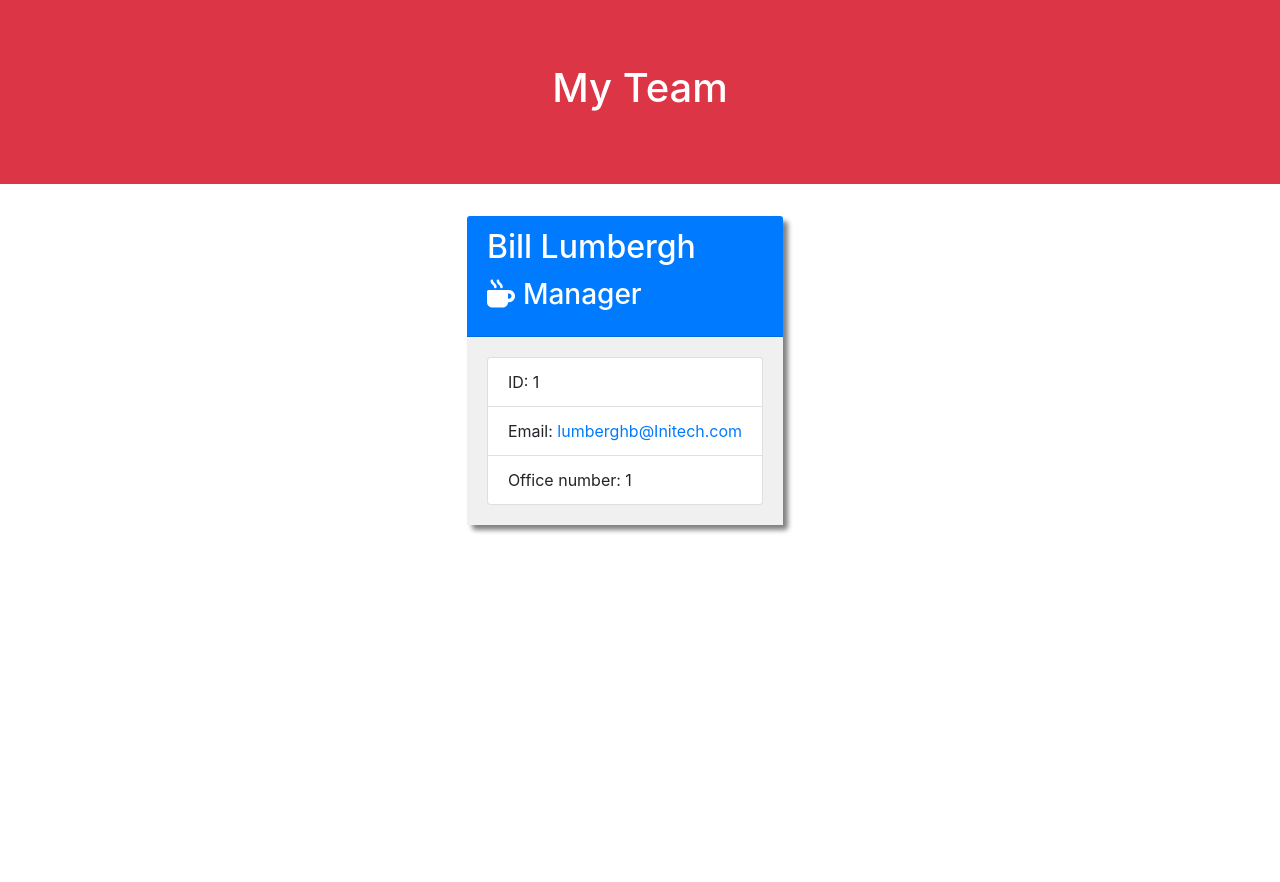
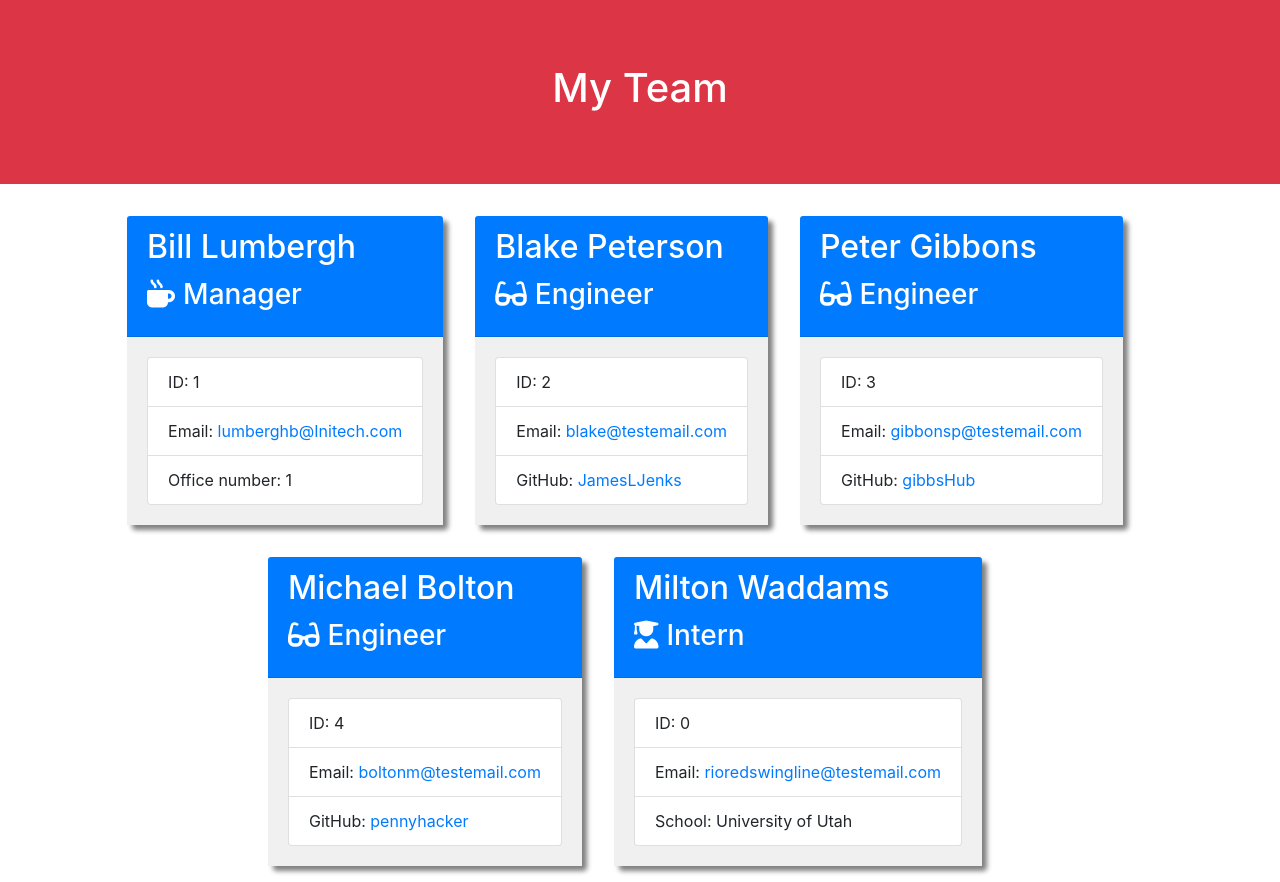
Before and after one commit to Blake1210/Team-Profile-Generator, a plain HTML site: page output/index.html in a window 1280 px wide. Before the commit the page ends 800 px from the top, so only its background shows below. Drawn offline with nearby package versions, Linux system fonts and the light colour scheme.

Commit message:
finished the HTML

```diff
--- a/output/index.html
+++ b/output/index.html
@@ -36,4 +36,65 @@
         </ul>
     </div>
 </div>
+
+<div class="card employee-card">
+    <div class="card-header bg-primary text-white">
+        <h2 class="card-title">Blake Peterson</h2>
+        <h3 class="card-title"><i class="fas fa-glasses mr-2"></i>Engineer</h3>
+    </div>
+    <div class="card-body">
+        <ul class="list-group">
+            <li class="list-group-item">ID: 2</li>
+            <li class="list-group-item">Email: <a href="mailto:blake@testemail.com">blake@testemail.com</a></li>
+            <li class="list-group-item">GitHub: <a href="https://github.com/Blake1210" target="_blank" rel="noopener noreferrer">JamesLJenks</a></li>
+        </ul>
+    </div>
+</div>
+
+<div class="card employee-card">
+    <div class="card-header bg-primary text-white">
+        <h2 class="card-title">Peter Gibbons</h2>
+        <h3 class="card-title"><i class="fas fa-glasses mr-2"></i>Engineer</h3>
+    </div>
+    <div class="card-body">
+        <ul class="list-group">
+            <li class="list-group-item">ID: 3</li>
+            <li class="list-group-item">Email: <a href="mailto:gibbonsp@testemail.com">gibbonsp@testemail.com</a></li>
+            <li class="list-group-item">GitHub: <a href="https://github.com" target="_blank" rel="noopener noreferrer">gibbsHub</a></li>
+        </ul>
+    </div>
+</div>
+
+<div class="card employee-card">
+    <div class="card-header bg-primary text-white">
+        <h2 class="card-title">Michael Bolton</h2>
+        <h3 class="card-title"><i class="fas fa-glasses mr-2"></i>Engineer</h3>
+    </div>
+    <div class="card-body">
+        <ul class="list-group">
+            <li class="list-group-item">ID: 4</li>
+            <li class="list-group-item">Email: <a href="mailto:boltonm@testemail.com">boltonm@testemail.com</a></li>
+            <li class="list-group-item">GitHub: <a href="https://github.com" target="_blank" rel="noopener noreferrer">pennyhacker</a></li>
+        </ul>
+    </div>
+</div>
+
+<div class="card employee-card">
+    <div class="card-header bg-primary text-white">
+        <h2 class="card-title">Milton Waddams</h2>
+        <h3 class="card-title"><i class="fas fa-user-graduate mr-2"></i>Intern</h3>
+    </div>
+    <div class="card-body">
+        <ul class="list-group">
+            <li class="list-group-item">ID: 0</li>
+            <li class="list-group-item">Email: <a href="mailto:rioredswingline@testemail.com">rioredswingline@testemail.com</a></li>
+            <li class="list-group-item">School: University of Utah</li>
+        </ul>
+    </div>
+</div>
+
+            </div>
+        </div>
+    </div>
 </body>
+</html>
```
